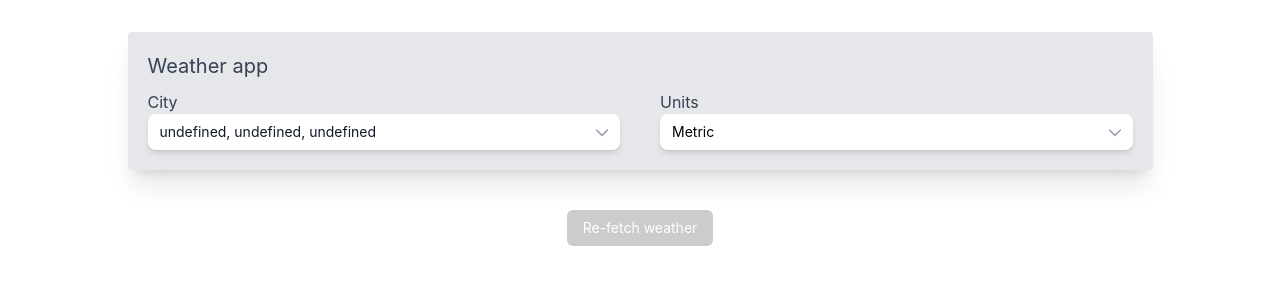
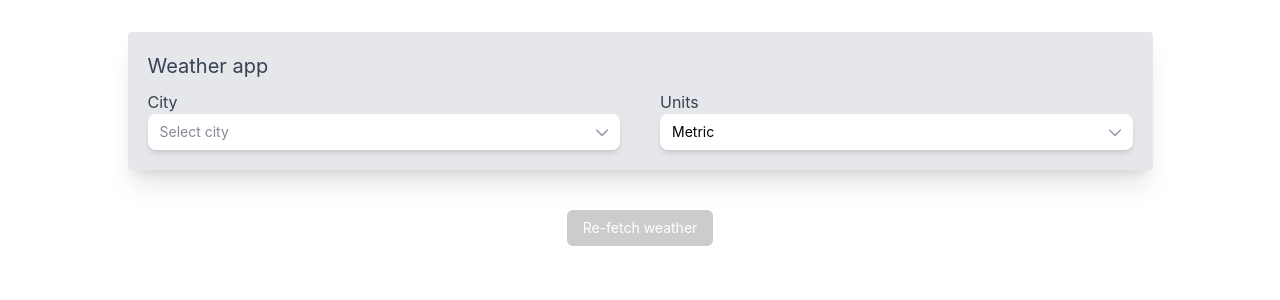
Before and after one commit to adirins/goodtrip, a Vue app: page / in a window 1280 px wide. Shown: the top 300 px of the page. Built offline with nearby package versions, Linux system fonts and the light colour scheme.

Commit message:
fix: slected city modelvalue prop  and fetch reverse city erro handling

```diff
--- a/src/components/Base/BaseComboboxAutocomplete.vue
+++ b/src/components/Base/BaseComboboxAutocomplete.vue
@@ -71,7 +71,7 @@ const queryTmp = computed({
 const displayValue = ()=>{
   if(!props.modelValue) return ""
 
-  return Object.keys(props.modelValue)
+  return Object.keys(props.modelValue).length
     ?     props.modelValue.name + ', ' + props.modelValue.country + ', ' + props.modelValue.state
     :      ""
 }
--- a/src/views/HomeView.vue
+++ b/src/views/HomeView.vue
@@ -23,9 +23,7 @@ onMounted(() => {
         if(resp) {
           checkWeather({lat: route.query.lat, lon: route.query.lon})
         }
-      }).catch((err: any) =>{
-      console.log(1, err)
-    })
+      }).catch((err: any) => { console.error("City fetch error"); })
   }
 })
 
@@ -41,7 +39,7 @@ const checkWeather = ({lat, lon}) => {
 
 const selectedCity = computed({
   get() {
-    return cityStore.selectedCity ?? {}
+    return cityStore.selectedCity || {}
   },
   set(evt) {
     cityStore.selectedCity = evt
@@ -53,7 +51,7 @@ const selectedCity = computed({
 })
 
 const cityListTmp = computed(()=>{
-  return cityStore.cityList
+  return cityStore.cityList || []
 })
 
 const cityQuery: Ref<UnwrapRef<string>, UnwrapRef<string> | string> = ref("")
```
